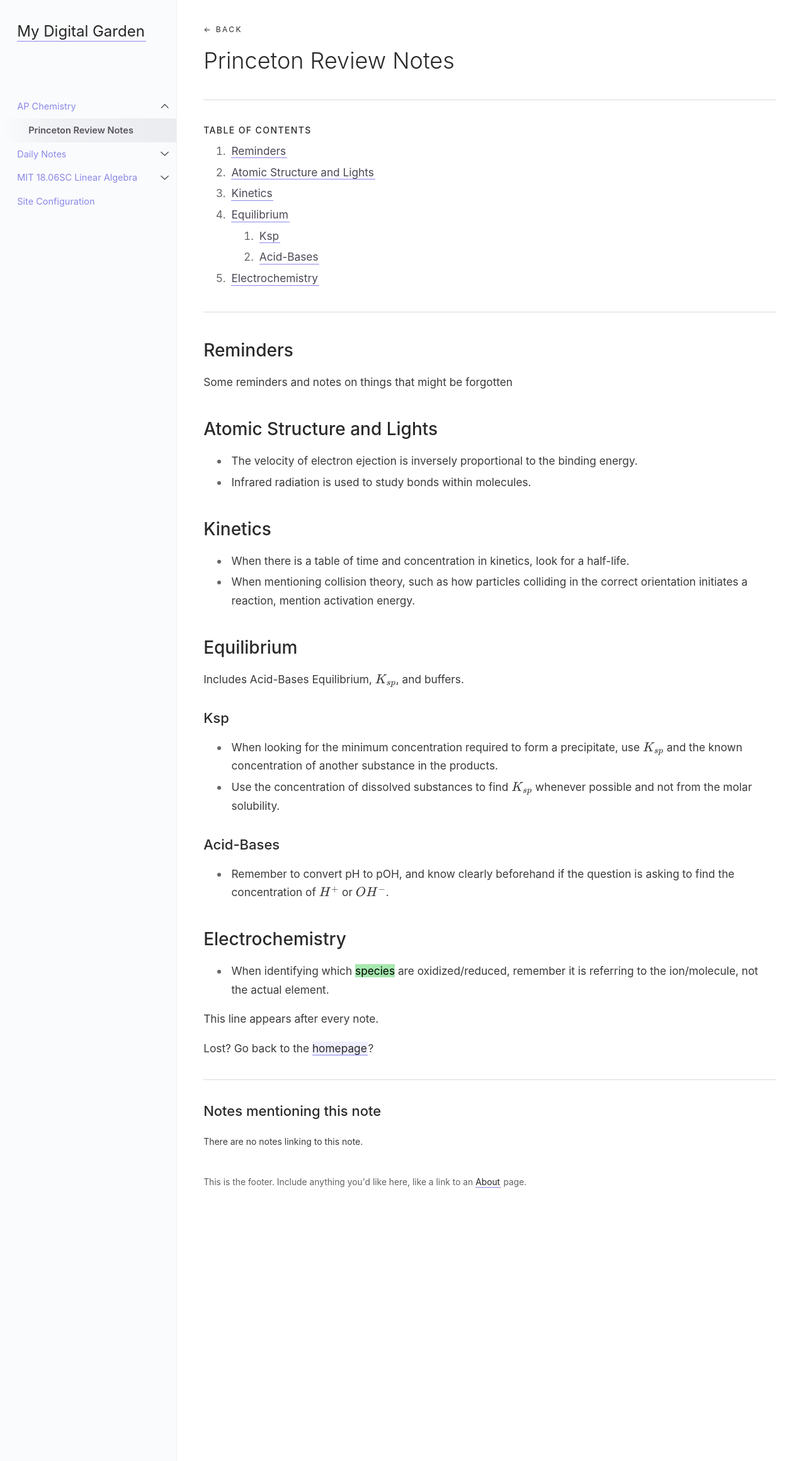
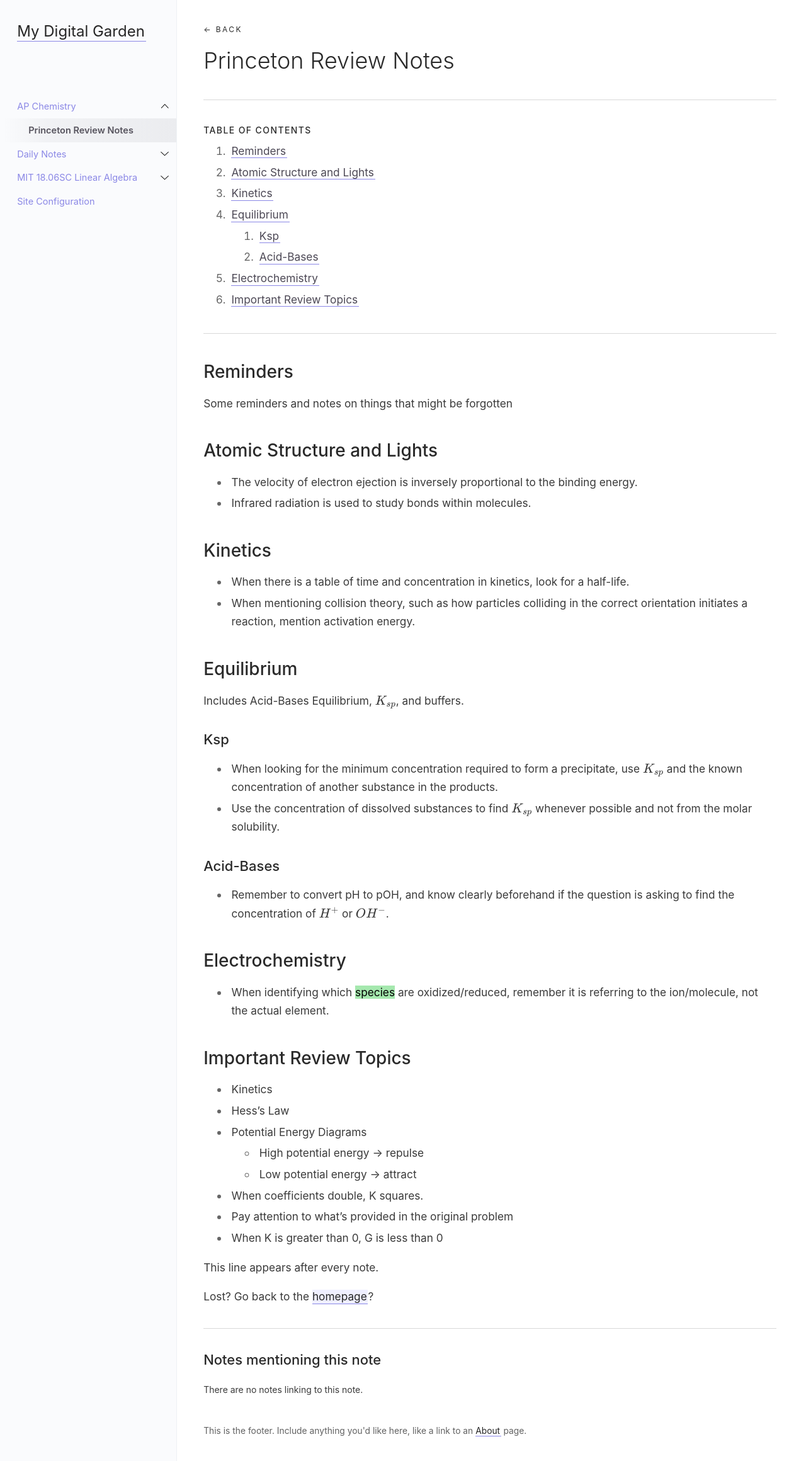
Before and after one commit to andyw-0612/andyw-0612.github.io, a Jekyll site: the page built from _notes/AP Chemistry/Princeton Review Notes.md, in a window 1280 px wide. Shown: the top 2320 px of the page at 63% size. Built offline with Jekyll 4.4.1, drawn with Linux system fonts in a browser that asks for light colours.

Commit message:
vault backup: 2023-04-27 07:17:42

```diff
--- a/_notes/AP Chemistry/Princeton Review Notes.md
+++ b/_notes/AP Chemistry/Princeton Review Notes.md
@@ -35,3 +35,14 @@
 
 ## Electrochemistry
 -  When identifying which ==species== are oxidized/reduced, remember it is referring to the ion/molecule, not the actual element.
+
+
+## Important Review Topics
+- Kinetics
+- Hess's Law
+- Potential Energy Diagrams
+	- High potential energy -> repulse
+	- Low potential energy -> attract
+- When coefficients double, K squares.
+- Pay attention to what's provided in the original problem
+- When K is greater than 0, G is less than 0
```
